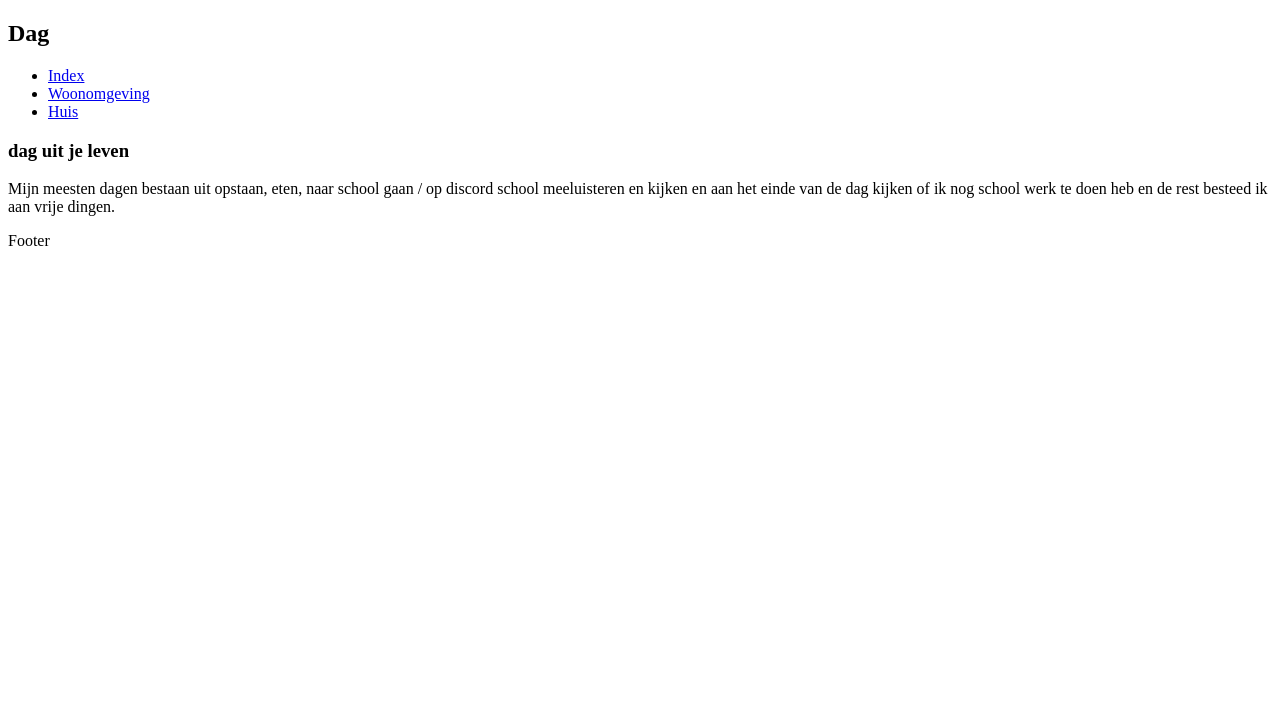
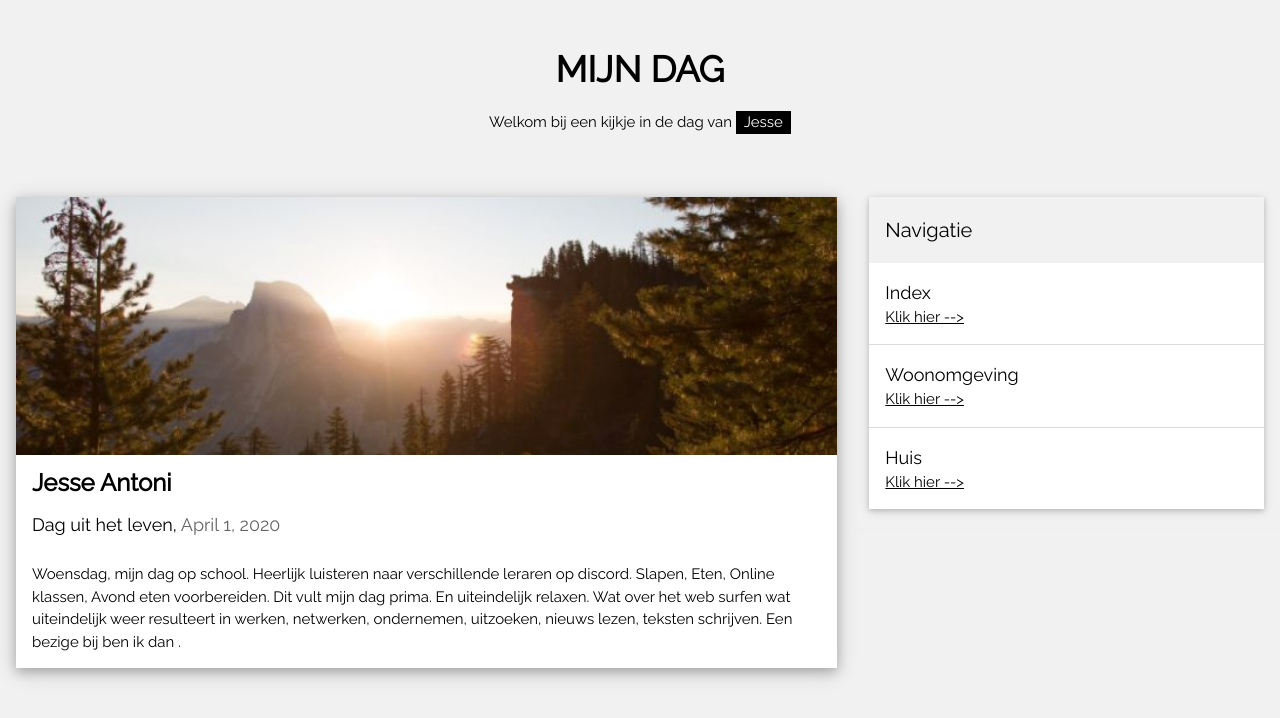
Before and after one commit to JesseAntoni/EindopdrachtVB, a plain HTML site: page dag.html in a window 1280 px wide. Drawn offline with Linux system fonts and the light colour scheme.

Commit message:
html aangepast zodat css werkt en index pagina links naar andere pagina en terug

```diff
--- a/dag.html
+++ b/dag.html
@@ -3,31 +3,62 @@
 <head>
     <meta charset="UTF-8">
     <meta name="viewport" content="width=device-width, initial-scale=1.0">
+    <link rel="stylesheet" href="https://fonts.googleapis.com/css?family=Raleway">
+    <link rel="stylesheet" href="css/style.css">
+    <style>
+      body,h1,h2,h3,h4,h5 {font-family: "Raleway", sans-serif}
+    </style>
     <title>Dag</title>
 </head>
-<body>
-    <header>
-        <h2>Dag</h2>
+<body class="w3-light-grey">
+    <header class="w3-container w3-center w3-padding-32">
+      <h1><b>MIJN DAG</b></h1>
+      <p>Welkom bij een kijkje in de dag van <span class="w3-tag">Jesse</span></p>
       </header>
 
-      <section>
-        <nav>
-          <ul>
-            <li><a href="#">Index</a></li>
-            <li><a href="#">Woonomgeving </a></li>
-            <li><a href="#">Huis</a></li>
-          </ul>
-        </nav>
+      <div class="w3-row">
+        <div class="w3-col l8 s12">
+          <div class="w3-card-4 w3-margin w3-white">
+            <img src="img/nature.jpg" alt="DAG" style="width:100%">
+            <div class="w3-container">
+              <h3><b>Jesse Antoni</b></h3>
+              <h5>Dag uit het leven, <span class="w3-opacity">April 1, 2020</span></h5>
+            </div>
 
-        <article>
-          <h1>dag uit je leven</h1>
-          <p>Mijn meesten dagen bestaan uit opstaan, eten, naar school gaan / op discord school meeluisteren en kijken
-              en aan het einde van de dag kijken of ik nog school werk te doen heb en de rest besteed ik aan vrije dingen. </p>
-        </article>
-      </section>
+            <div class="w3-container">
+              <p>
+                Woensdag, mijn dag op school. Heerlijk luisteren naar verschillende leraren op discord. Slapen, Eten, Online klassen, Avond eten voorbereiden.
+                Dit vult mijn dag prima. En uiteindelijk relaxen. Wat over het web surfen wat uiteindelijk weer resulteert in werken, netwerken, ondernemen, uitzoeken, nieuws lezen, teksten schrijven. Een bezige bij ben ik dan .
 
-      <footer>
-        <p>Footer</p>
-      </footer>
+              </p>
+
+            </div>
+          </div>
+        </div>
+
+        <div class="w3-col l4">
+          <div class="w3-card w3-margin">
+            <div class="w3-container w3-padding">
+              <h4>Navigatie</h4>
+            </div>
+            <ul class="w3-ul w3-hoverable w3-white">
+              <li class="w3-padding-16">
+                <span class="w3-large">Index</span><br>
+                <a href="index.html">Klik hier --></a>
+              </li>
+              <li class="w3-padding-16">
+                <span class="w3-large">Woonomgeving</span><br>
+                <a href="woonomgeving.html">Klik hier --></a>
+              </li>
+              <li class="w3-padding-16">
+                <span class="w3-large">Huis</span><br>
+                <a href="huis.html">Klik hier --></a>
+              </li>
+            </ul>
+          </div>
+          <hr>
+        </div>
+
+
 </body>
 </html>
```
Also changed, not shown: huis.html (+50 -19 lines), index.html (+43 -0 lines), woonomgeving.html (+52 -21 lines), img/nature.jpg (added), img/unnamed.png (added).
